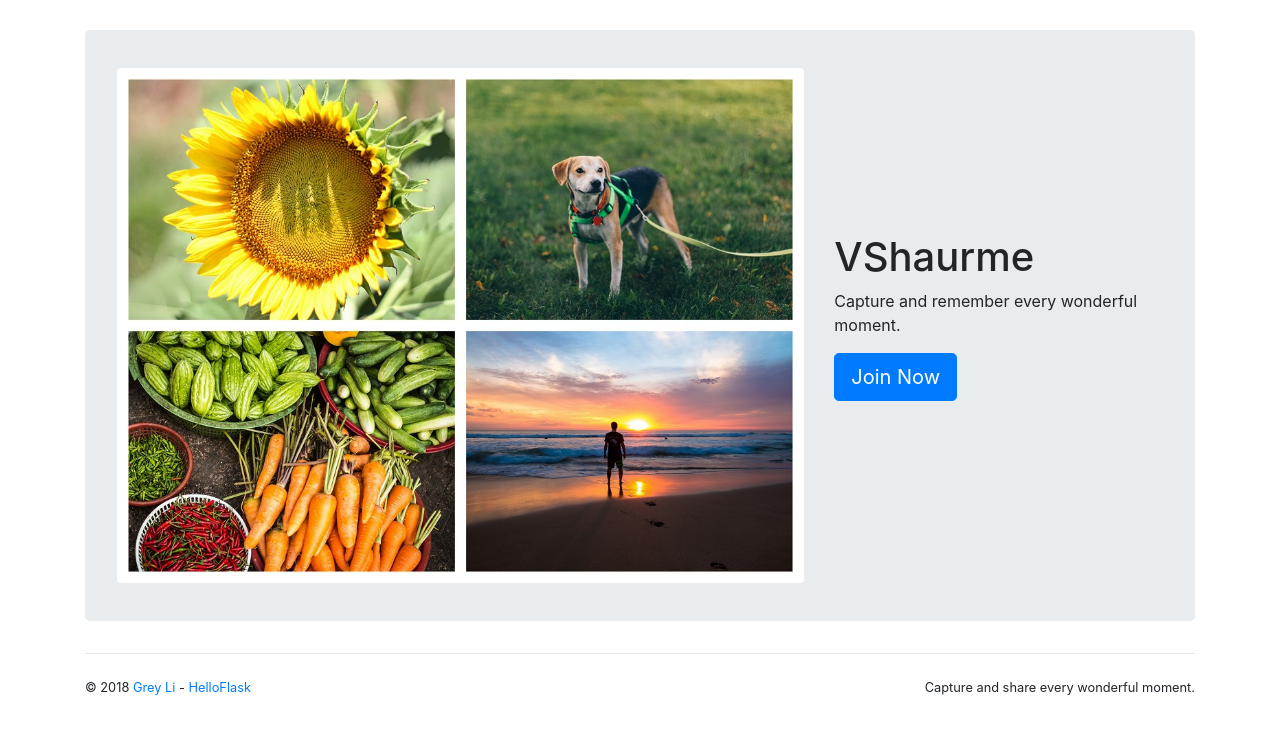
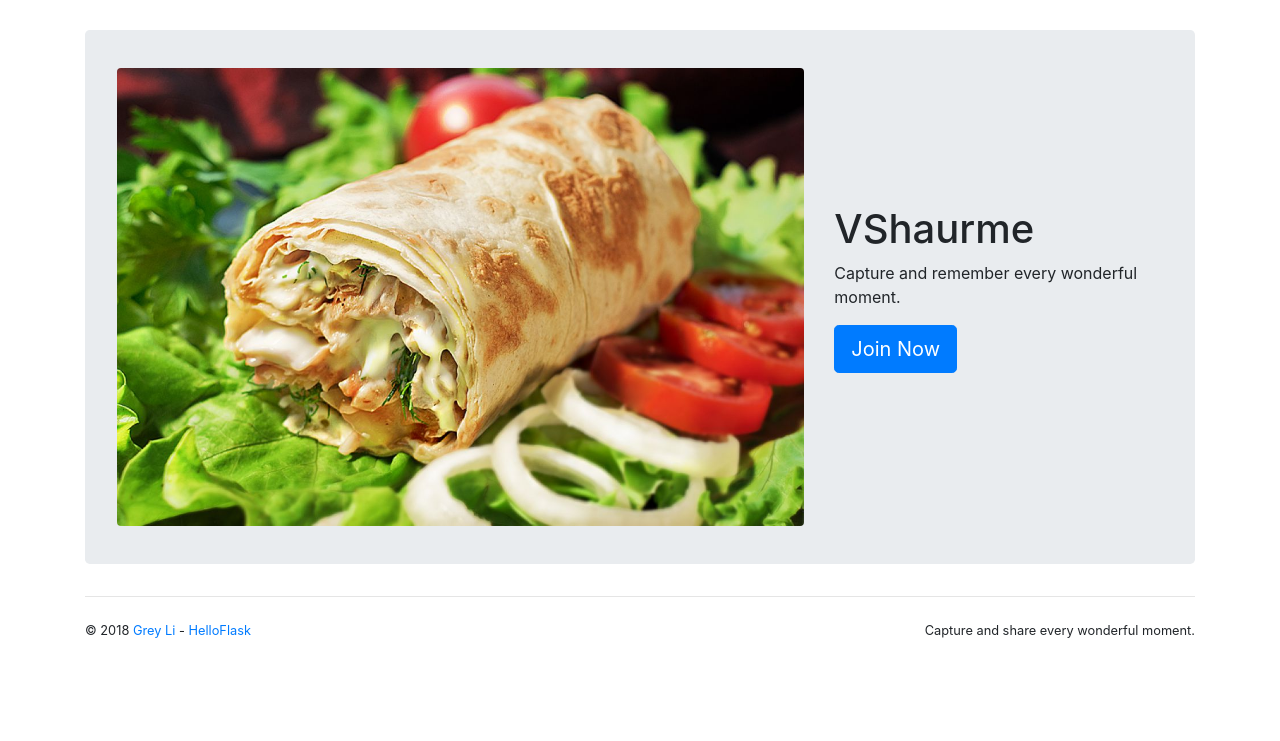
Before and after one commit to piterskikhsa/vshaurme_426, a Flask app: page / in a window 1280 px wide. Shown: the part 59-800 px from the top of the page. Run offline with Flask 2, Linux system fonts and the light colour scheme; some libraries are stand-ins or nearby versions.

Commit message:
Changing home page photo

```diff
--- a/vshaurme/templates/auth/login.html
+++ b/vshaurme/templates/auth/login.html
@@ -7,7 +7,7 @@
     <div class="jumbotron">
         <div class="row">
             <div class="col-md-8">
-                <img src="{{ url_for('static', filename='images/index.jpg') }}" class="rounded img-fluid">
+                <img src="{{ url_for('static', filename='images/shaurma_index.jpg') }}" class="rounded img-fluid">
             </div>
             <div class="col-md-4">
                 <div class="card mb-3 w-100 bg-light">
--- a/vshaurme/templates/auth/register.html
+++ b/vshaurme/templates/auth/register.html
@@ -7,7 +7,7 @@
     <div class="jumbotron">
         <div class="row">
             <div class="col-md-8">
-                <img src="{{ url_for('static', filename='images/index.jpg') }}" class="rounded img-fluid">
+                <img src="{{ url_for('static', filename='images/shaurma_index.jpg') }}" class="rounded img-fluid">
             </div>
             <div class="col-md-4">
                 <div class="card mb-3 w-100 bg-light">
--- a/vshaurme/templates/main/index.html
+++ b/vshaurme/templates/main/index.html
@@ -89,7 +89,7 @@
     <div class="jumbotron">
         <div class="row">
             <div class="col-md-8">
-                <img src="{{ url_for('static', filename='images/index.jpg') }}" class="rounded img-fluid">
+                <img src="{{ url_for('static', filename='images/shaurma_index.jpg') }}" class="rounded img-fluid">
             </div>
             <div class="col-md-4 align-self-center">
                 <h1>{{ _('VShaurme') }}</h1>
```
Also changed, not shown: vshaurme/static/images/shaurma_index.jpg (added).
